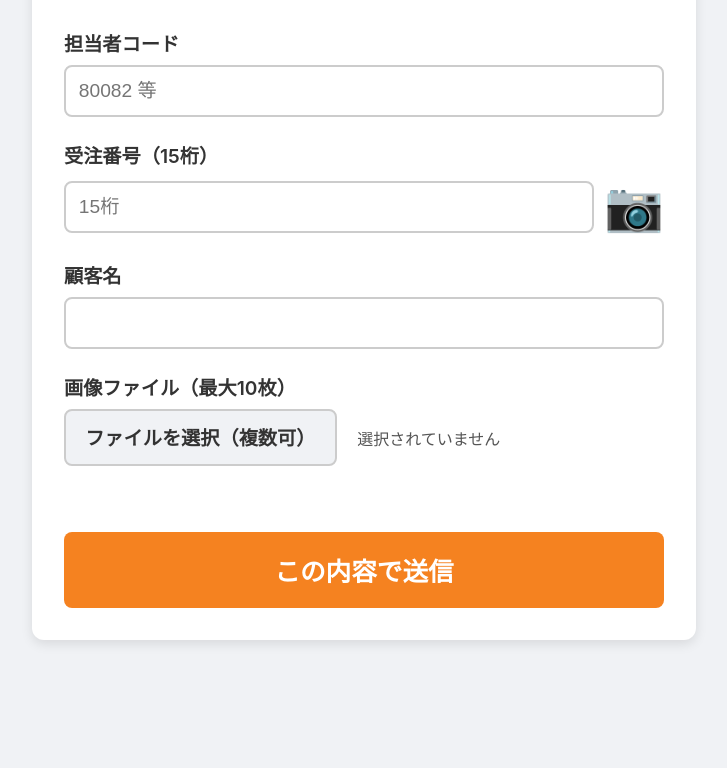
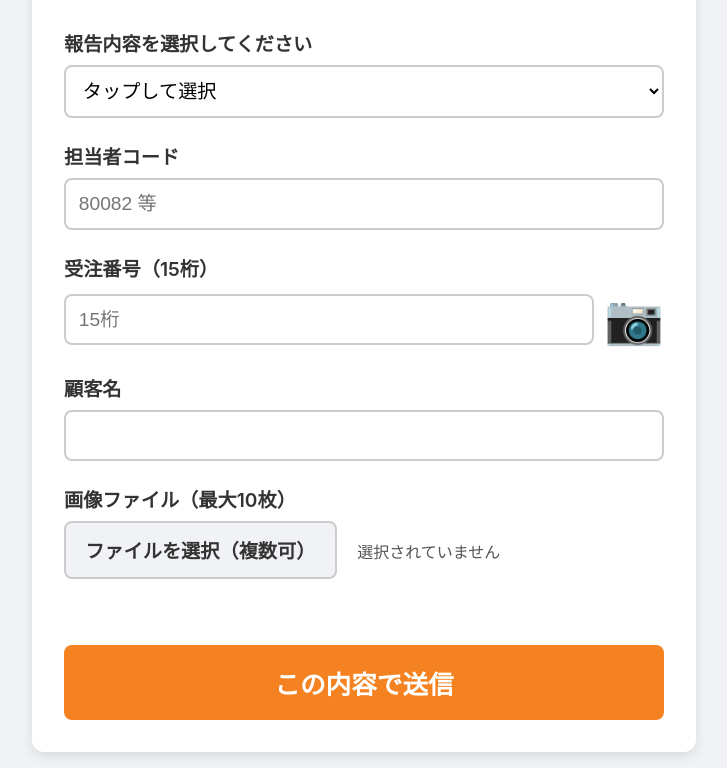
Before and after one commit to horiuchi-tp/gazou, a plain HTML site: page index.html in a window 1280 px wide. Shown: the part 118-886 px from the top of the page, without its empty margins (276-1003 px from the left). Before the commit the page ends 800 px from the top, so only its background shows below. Drawn offline with Linux system fonts and the light colour scheme.

Commit message:
Add files via upload

```diff
--- a/index.html
+++ b/index.html
@@ -14,9 +14,10 @@
     .form-group { margin-bottom: 1.5rem; }
     label { display: block;
     font-size: 1.2rem; font-weight: 600; color: #333; margin-bottom: 0.5rem; }
-    input[type="text"], input[type="tel"], input[type="number"] { width: 100%; padding: 0.8rem;
+    /* selectタグのスタイルを追加しました */
+    input[type="text"], input[type="tel"], input[type="number"], select { width: 100%; padding: 0.8rem;
     font-size: 1.2rem; border: 2px solid #ccc; border-radius: 8px; box-sizing: border-box; transition: border-color 0.3s, background-color 0.3s;
-    }
+    background-color: #fff; }
     .file-upload-btn { display: inline-block; padding: 0.8rem 1.2rem; font-size: 1.2rem; font-weight: 600; border: 2px solid #ccc;
     border-radius: 8px; color: #333; background-color: #f0f2f5; cursor: pointer; text-align: center; transition: border-color 0.3s;
     }
@@ -77,6 +78,16 @@
   <div class="container">
     <h1>画像アップロードWEB</h1>
     <form id="upload-form" novalidate>
+
+      <div class="form-group">
+        <label for="reportType">報告内容を選択してください</label>
+        <select id="reportType" name="reportType">
+          <option value="" disabled selected>タップして選択</option>
+          <option value="ゼロエミ">ゼロエミ</option>
+          <option value="見積書">見積書</option>
+          <option value="報告">報告</option>
+        </select>
+      </div>
       <div class="form-group">
         <label for="staffCode">担当者コード</label>
         <input type="number" id="staffCode" name="staffCode" inputmode="numeric" pattern="[0-9]*" placeholder="80082 等">
@@ -122,10 +133,11 @@
   <script src="https://unpkg.com/html5-qrcode/html5-qrcode.min.js"></script>
   <script src="https://cdn.jsdelivr.net/npm/exif-js"></script>
   <script>
-  // ★★★ 指定されたGASのURLを埋め込みました ★★★
+  // GASのURL
   const GAS_API_URL = "https://script.google.com/macros/s/AKfycbzVcEuhefEDtYuz6xnl-DCm8BQnYxZvdEiZxtDhgMCpXDz8WelEeA4tPr9FFYacDl5nQQ/exec";
 
   document.addEventListener('DOMContentLoaded', function() {
+    const reportTypeInput = document.getElementById('reportType'); // 追加
     const staffCodeInput = document.getElementById('staffCode');
     const invoiceInput = document.getElementById('invoiceNumber');
     const customerInput = document.getElementById('customerName');
@@ -222,6 +234,11 @@
       e.preventDefault();
       let isValid = true;
       document.querySelectorAll('.input-error').forEach(el => el.classList.remove('input-error'));
+
+      // ▼▼▼ 追加箇所：報告内容のチェック ▼▼▼
+      if (!reportTypeInput.value) { reportTypeInput.classList.add('input-error'); isValid = false; }
+      // ▲▲▲ 追加箇所ここまで ▲▲▲
+
       if (!staffCodeInput.value.trim()) { staffCodeInput.classList.add('input-error'); isValid = false; }
       if (!/^\d{15}$/.test((invoiceInput.value || '').trim())) { invoiceInput.classList.add('input-error'); isValid = false; }
       if (!customerInput.value.trim()) { customerInput.classList.add('input-error'); isValid = false; }
@@ -238,6 +255,7 @@
 
         const dataObject = {
           staffCode: staffCodeInput.value.trim(),
+          reportType: reportTypeInput.value, // 追加：報告内容
           invoiceNumber: invoiceInput.value.trim(),
           customerName: customerInput.value.trim(),
           address: addressInput.value.trim(),
```
